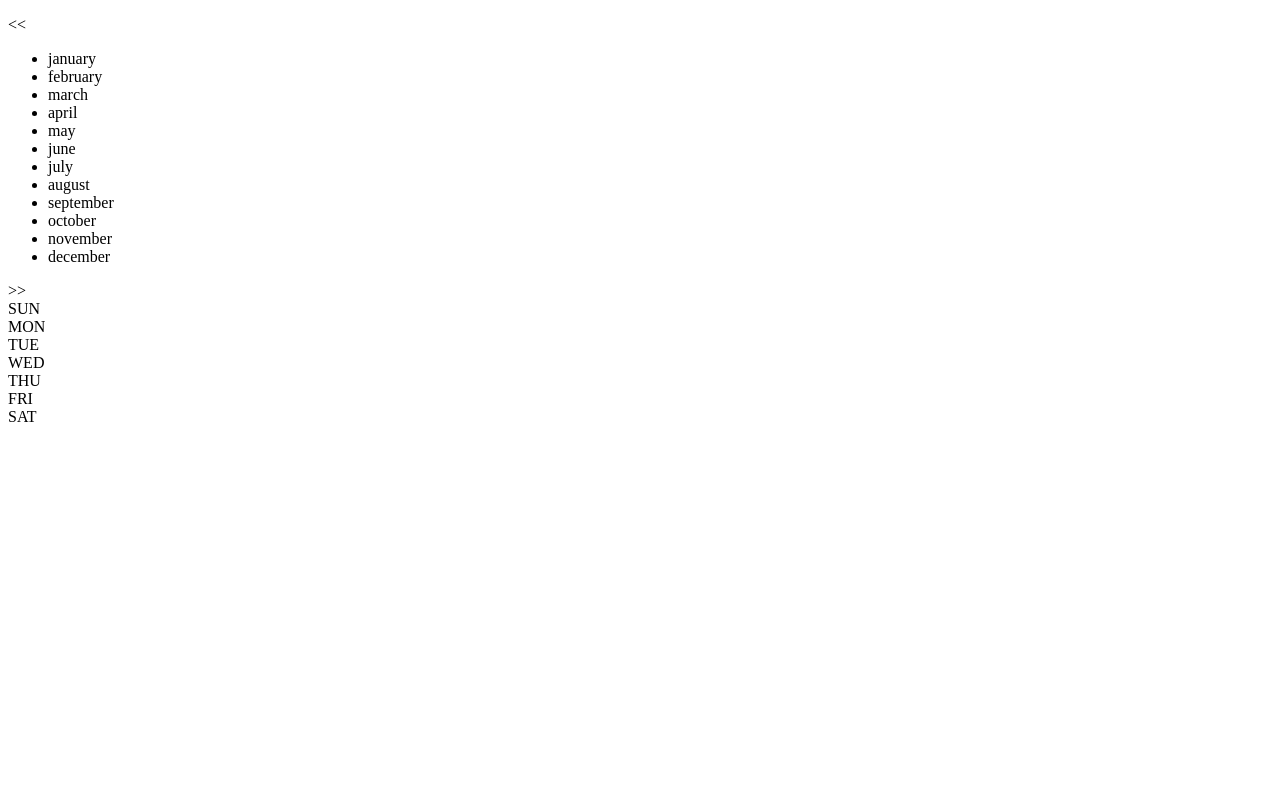
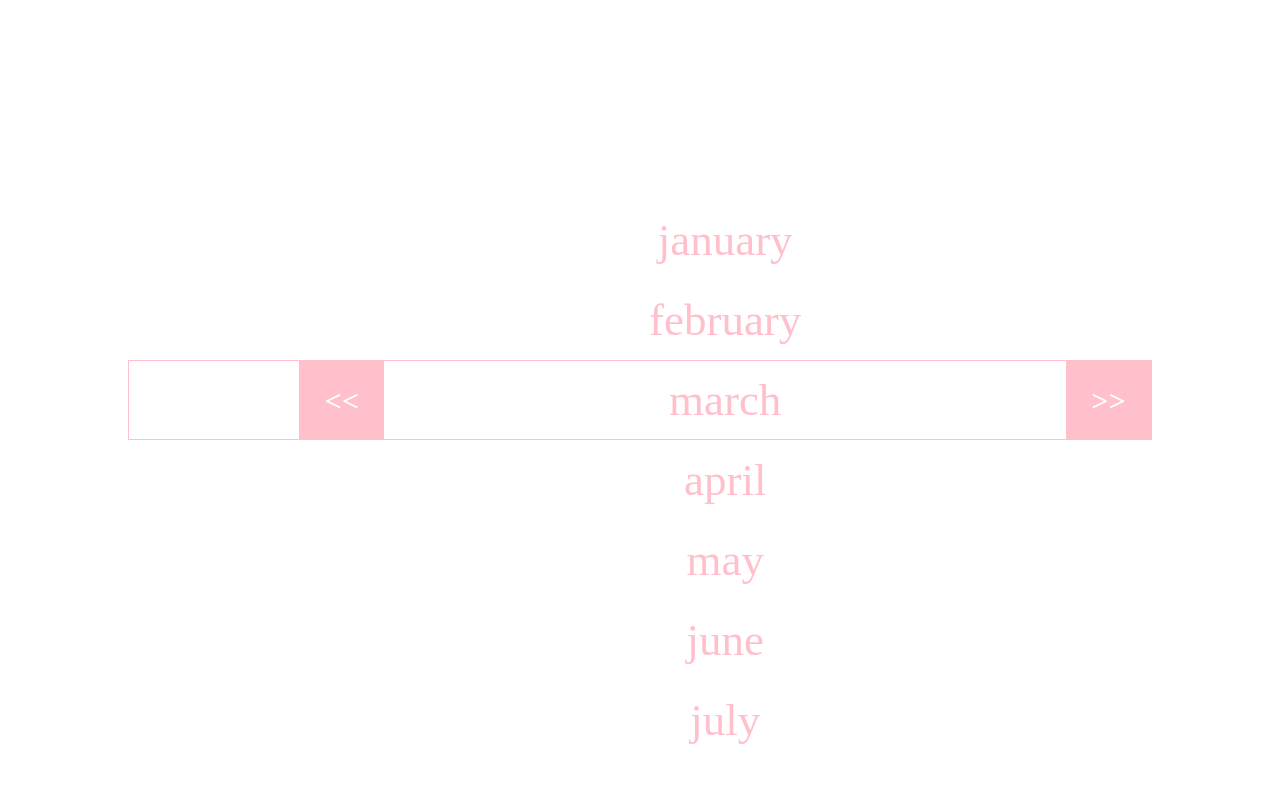
Before and after one commit to drowvoloper/js-calendar, a plain HTML site: page index.html in a window 1280 px wide. Shown: the top 787 px of the page. Drawn offline with Linux system fonts and the light colour scheme.

Commit message:
list moves and btns work!

```diff
--- a/app.js
+++ b/app.js
@@ -0,0 +1,38 @@
+// Get the date (year, month and day)
+const today = new Date();
+const currentYear = today.getFullYear();
+const currentMonth = today.getMonth();
+const currentDate = today.getDate();
+
+let chosenMonth = currentMonth;
+let chosenYear = currentYear;
+
+const moveList = (element, value) => {
+  element.style.transform = "translateY(" + (-80 * value) + "px)";
+};
+
+// Style lists to show the default(or current) value
+// months list
+const monthDropdown = document.getElementById("chooseMonth");
+moveList(monthDropdown, chosenMonth);
+const months = document.getElementsByClassName("month");
+
+for (let i = 0; i < months.length; i++)
+{
+  months[i].addEventListener("click", () => {
+    chosenMonth = months[i].value;
+    moveList(monthDropdown, chosenMonth);
+  });
+}
+
+// EventListener for next and prev buttons
+// month changes when they are clicked
+const prevBtn = document.getElementById("prevBtn");
+const nextBtn = document.getElementById("nextBtn");
+
+prevBtn.addEventListener("click", () => {
+  if(chosenMonth > 0) moveList(monthDropdown, --chosenMonth)
+});
+nextBtn.addEventListener("click", () => {
+  if(chosenMonth < 11) moveList(monthDropdown, ++chosenMonth)
+});
--- a/index.html
+++ b/index.html
@@ -28,7 +28,7 @@
     </ul>
     <div id="nextBtn">>></div>
   </div>
-  <div id="cellsGrid">
+  <!--<div id="cellsGrid">
     <div class="grid-row day-names">
       <div class="grid-cell day-name">SUN</div>
       <div class="grid-cell day-name">MON</div>
@@ -38,7 +38,9 @@
       <div class="grid-cell day-name">FRI</div>
       <div class="grid-cell day-name">SAT</div>
     </div>
-  </div>
+  </div>-->
 </main>
+
+<script src="./app.js"></script>
 </body>
 </html>
--- a/style.css
+++ b/style.css
@@ -0,0 +1,70 @@
+* {
+  margin: 0;
+  padding: 0;
+  box-sizing: border-box;
+}
+
+body {
+  width: 100vw;
+  height: 100vh;
+  display: flex;
+  justify-content: center;
+  align-items: center;
+}
+
+.main-calendar {
+  width: 80vw;
+}
+
+.select-class {
+  height: 80px;
+  line-height: 80px;
+  width: 100%;
+  border: 1px solid pink;
+  display: flex;
+  /*overflow: hidden;*/
+}
+
+ul {
+  margin-top: -1px;
+}
+
+ul,
+li {
+  width: 100%;
+  text-align: center;
+  list-style: none;
+  font-size: 45px;
+  color: pink;
+}
+
+li {
+  height: 80px;
+  line-height: 80px;
+}
+
+li:hover {
+  cursor: pointer;
+  background-color: pink;
+  color: white;
+}
+
+#prevBtn,
+#nextBtn {
+  font-weight: bold;
+  width: 10%;
+  height: 100%;
+  font-size: 30px;
+  background-color: pink;
+  text-align: center;
+  color: white;
+  cursor: pointer;
+}
+
+#chooseMonth {
+  width: 80%;
+}
+
+#chooseYear {
+  width: 20%;
+}
```
